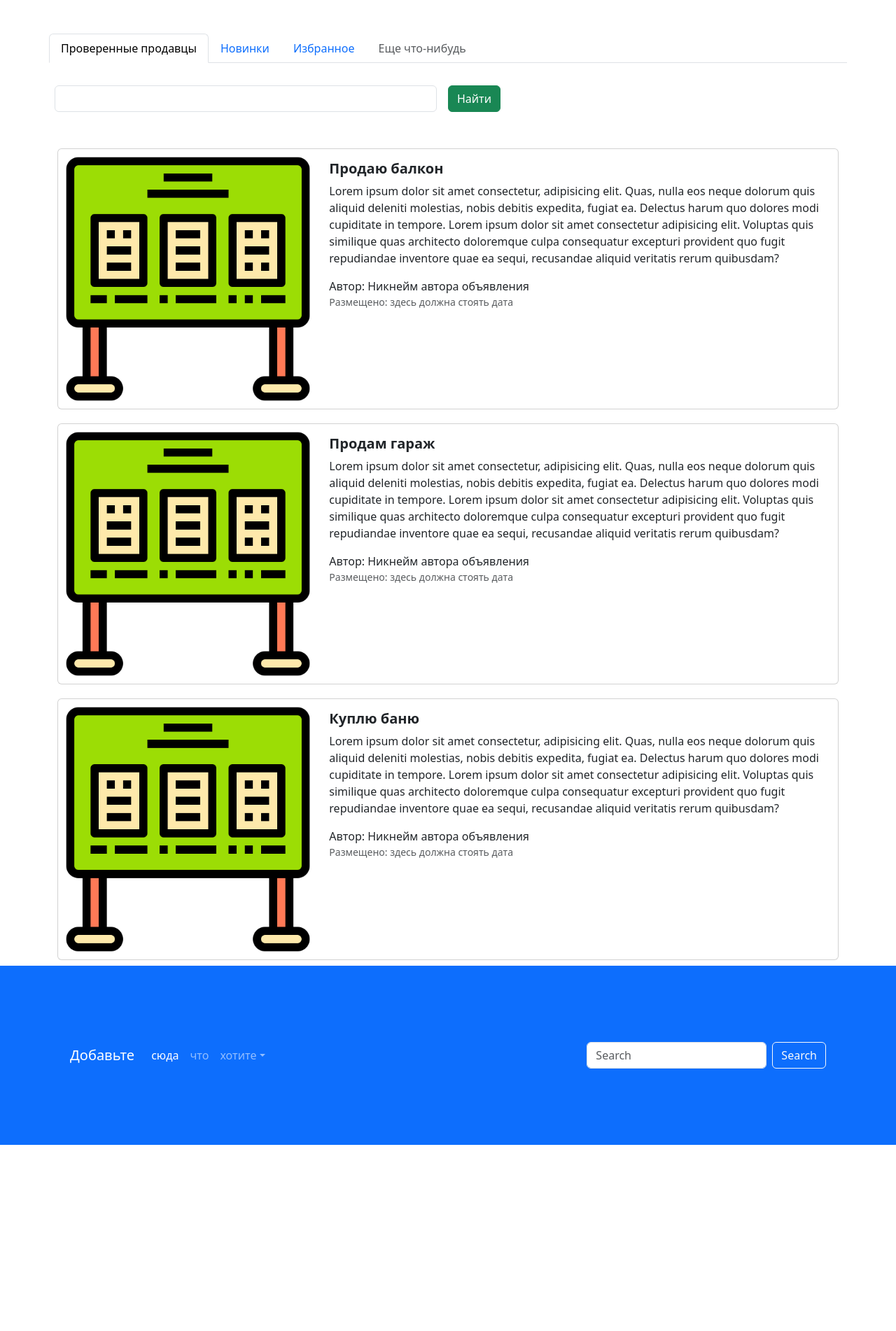
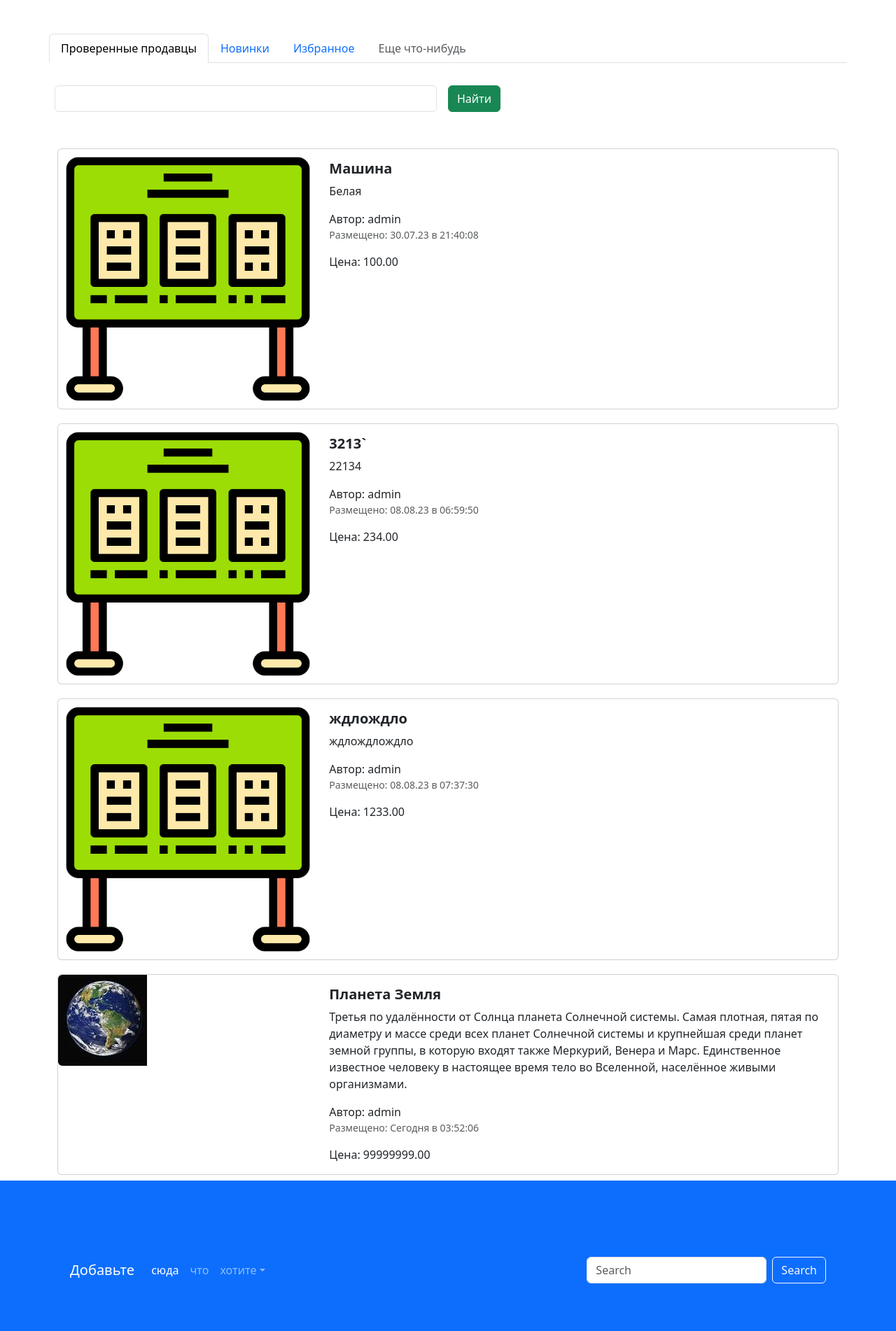
Before and after one commit to romuarste/Python-Course-4, a Django app: page / in a window 1280 px wide. Shown: the part 696-2598 px from the top of the page at 70% size. Before the commit the page ends 2332 px from the top, so only its background shows below. Run offline with Django 4.2, Linux system fonts and the light colour scheme; data comes from the database, SQL or seed files in the repository; both versions use the stored data as it was after the commit; some libraries are stand-ins or nearby versions.

Commit message:
Lesson 9 and HomeWork

```diff
--- a/advertisements/advertisements/settings.py
+++ b/advertisements/advertisements/settings.py
@@ -126,3 +126,6 @@ STATICFILES_DIRS = [
 # https://docs.djangoproject.com/en/4.2/ref/settings/#default-auto-field
 
 DEFAULT_AUTO_FIELD = 'django.db.models.BigAutoField'
+
+MEDIA_ROOT = Path.joinpath(BASE_DIR, 'media/')
+MEDIA_URL = 'media/'
--- a/advertisements/advertisements/urls.py
+++ b/advertisements/advertisements/urls.py
@@ -14,6 +14,8 @@ Including another URLconf
     1. Import the include() function: from django.urls import include, path
     2. Add a URL to urlpatterns:  path('blog/', include('blog.urls'))
 """
+from django.conf import settings
+from django.conf.urls.static import static
 from django.contrib import admin
 from django.urls import path, include
 
@@ -22,3 +24,6 @@ urlpatterns = [
     path('', include('app.urls')),
     path('lesson_4/', include('app_lesson_4.urls')),
 ]
+
+if settings.DEBUG:
+    urlpatterns += static(settings.MEDIA_URL, document_root=settings.MEDIA_ROOT)
--- a/advertisements/app/admin.py
+++ b/advertisements/app/admin.py
@@ -4,12 +4,12 @@ from .models import Advertisement
 # Register your models here.
 
 class AdvertisementAdmin(admin.ModelAdmin):
-    list_display = ['id', 'title', 'description', 'price', Advertisement.created_date, Advertisement.updated_date, 'auction']
+    list_display = ['id', 'title', 'description', 'price', 'created_date', 'updated_date', 'auction', 'user', 'img_output']
     list_filter = ['auction', 'created_at']
     actions = ['make_auction_as_false']
     fieldsets = [
         ('Общее', {
-            'fields': ('title', 'description')
+            'fields': ('title', 'description', 'user', 'image')
         }),
         ('Финансы', {
             'fields': ('price', 'auction')
--- a/advertisements/app/models.py
+++ b/advertisements/app/models.py
@@ -1,5 +1,8 @@
 from django.db import models
 from django.contrib import admin
+from django.contrib.auth import get_user_model
+
+User = get_user_model()
 
 class Advertisement(models.Model):
     title = models.CharField(max_length=100, verbose_name='Название')
@@ -8,6 +11,8 @@ class Advertisement(models.Model):
     auction = models.BooleanField(default=False, verbose_name='Торг')
     created_at = models.DateTimeField(auto_now_add=True, verbose_name='Дата публикации')
     updated_at = models.DateTimeField(auto_now=True, verbose_name='Дата обновления')
+    user = models.ForeignKey(User, verbose_name='Пользователь', on_delete=models.CASCADE)
+    image = models.ImageField("Изображение", upload_to='advertisements/')
 
     @admin.display(description='дата создания')
     def created_date(self):
@@ -26,8 +31,14 @@ class Advertisement(models.Model):
 
         if self.updated_at.date() == timezone.now().date():
             updated_time = self.updated_at.time().strftime("%H:%M:%S")
-            return format_html('<span style="color:#00FF00";>Сегодня в {}</span>',updated_time)
+            return format_html('<span style="color:#00FF00;">Сегодня в {}</span>',updated_time)
         return self.updated_at.strftime("%d.%m.%y в %H:%M:%S")
+
+    @admin.display(description='изображениe')
+    def img_output(self):
+        from django.utils.html import format_html
+        if self.image:
+            return format_html('<img src="{}"  style="width: 50px;">', self.image.url)
 
     def __str__(self):
         return f'Advertisement(id={self.id}, title={self.title}, price={self.price})'
--- a/advertisements/app/views.py
+++ b/advertisements/app/views.py
@@ -1,9 +1,12 @@
 from django.shortcuts import render
+from .models import Advertisement
 #from django.http import HttpResponse
 
 # Create your views here.
 def index(request):
-    return render(request, 'index.html')
+    advertisements = Advertisement.objects.all()
+    context = {'advertisements': advertisements}
+    return render(request, 'index.html', context)
 
 def top_sellers(request):
     return render(request, 'top-sellers.html')
--- a/advertisements/templates/index.html
+++ b/advertisements/templates/index.html
@@ -54,88 +54,33 @@
         </div>
         </form>
     </div>
+    {% for adv in advertisements %}
     <div class="col">
         <div class="card mb-2" style="max-width: 1200px; margin-top: 20px;">
         <div class="row g-0">
             <div class="col-md-4">
             <a href="{% url 'advertisement' %}" class="nav-link">
-                <img src="{% static 'img/adv.png' %}" class="img-fluid rounded-start" alt="Card title">
+                <img src="{% if adv.image %} {{ adv.image.url }} {% else %}  {% static 'img/adv.png' %} {% endif %}" class="img-fluid rounded-start" alt="Card title">
             </a>
             </div>
             <div class="col-md-8">
             <div class="card-body">
                 <h5 class="card-title">
-                <a href="{% url 'advertisement' %}" class="nav-link"><strong>Продаю балкон</strong></a>
+                <a href="{% url 'advertisement' %}" class="nav-link"><strong>{{ adv.title }}</strong></a>
                 </h5>
                 <a href="{% url 'advertisement' %}" class="nav-link">
                 <p class="card-text">
-                    Lorem ipsum dolor sit amet consectetur, adipisicing elit. Quas, nulla eos neque dolorum quis aliquid
-                    deleniti molestias, nobis debitis expedita, fugiat ea. Delectus harum quo dolores modi cupiditate in
-                    tempore. Lorem ipsum dolor sit amet consectetur adipisicing elit. Voluptas quis similique quas
-                    architecto doloremque culpa consequatur excepturi provident quo fugit repudiandae inventore quae ea
-                    sequi, recusandae aliquid veritatis rerum quibusdam?
+                    {{ adv.description }}
                 </p>
-                <span>Автор: Никнейм автора объявления</span>
-                <p class="card-text"><small class="text-muted">Размещено: здесь должна стоять дата</small></p>
-                </a>
-            </div>
-            </div>
-        </div>
-        </div>
-        <div class="card mb-2" style="max-width: 1200px; margin-top: 20px;">
-        <div class="row g-0">
-            <div class="col-md-4">
-            <a href="{% url 'advertisement' %}" class="nav-link">
-                <img src="{% static 'img/adv.png' %}" class="img-fluid rounded-start" alt="Card title">
-            </a>
-            </div>
-            <div class="col-md-8">
-            <div class="card-body">
-                <h5 class="card-title">
-                <a href="{% url 'advertisement' %}" class="nav-link"><strong>Продам гараж</strong></a>
-                </h5>
-                <a href="{% url 'advertisement' %}" class="nav-link">
-                <p class="card-text">
-                    Lorem ipsum dolor sit amet consectetur, adipisicing elit. Quas, nulla eos neque dolorum quis aliquid
-                    deleniti molestias, nobis debitis expedita, fugiat ea. Delectus harum quo dolores modi cupiditate in
-                    tempore. Lorem ipsum dolor sit amet consectetur adipisicing elit. Voluptas quis similique quas
-                    architecto doloremque culpa consequatur excepturi provident quo fugit repudiandae inventore quae ea
-                    sequi, recusandae aliquid veritatis rerum quibusdam?
-                </p>
-                <span>Автор: Никнейм автора объявления</span>
-                <p class="card-text"><small class="text-muted">Размещено: здесь должна стоять дата</small></p>
-                </a>
-            </div>
-            </div>
-        </div>
-        </div>
-        <div class="card mb-2" style="max-width: 1200px; margin-top: 20px;">
-        <div class="row g-0">
-            <div class="col-md-4">
-            <a href="{% url 'advertisement' %}" class="nav-link">
-                <img src="{% static 'img/adv.png' %}" class="img-fluid rounded-start" alt="Card title">
-            </a>
-            </div>
-            <div class="col-md-8">
-            <div class="card-body">
-                <h5 class="card-title">
-                <a href="{% url 'advertisement' %}" class="nav-link"><strong>Куплю баню</strong></a>
-                </h5>
-                <a href="{% url 'advertisement' %}" class="nav-link">
-                <p class="card-text">
-                    Lorem ipsum dolor sit amet consectetur, adipisicing elit. Quas, nulla eos neque dolorum quis aliquid
-                    deleniti molestias, nobis debitis expedita, fugiat ea. Delectus harum quo dolores modi cupiditate in
-                    tempore. Lorem ipsum dolor sit amet consectetur adipisicing elit. Voluptas quis similique quas
-                    architecto doloremque culpa consequatur excepturi provident quo fugit repudiandae inventore quae ea
-                    sequi, recusandae aliquid veritatis rerum quibusdam?
-                </p>
-                <span>Автор: Никнейм автора объявления</span>
-                <p class="card-text"><small class="text-muted">Размещено: здесь должна стоять дата</small></p>
+                <span>Автор: {{ adv.user }}</span>
+                <p class="card-text"><small class="text-muted">Размещено: {{ adv.created_date }}</small></p>
+                <span>Цена: {{ adv.price }}</span>
                 </a>
             </div>
             </div>
         </div>
         </div>
     </div>
+    {% endfor %}
     </div>
 {% endblock %}
```
Also changed, not shown: advertisements/app/migrations/0003_advertisement_user.py (added), advertisements/app/migrations/0004_advertisement_image.py (added), advertisements/db.sqlite3, advertisements/media/advertisements/earth.jpeg (added).
